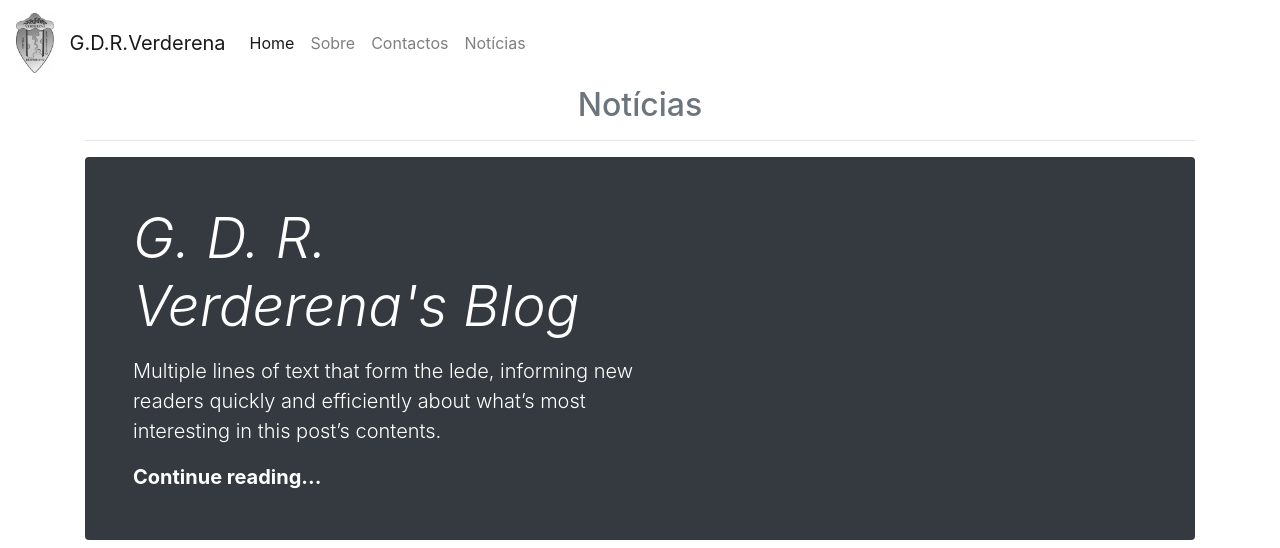
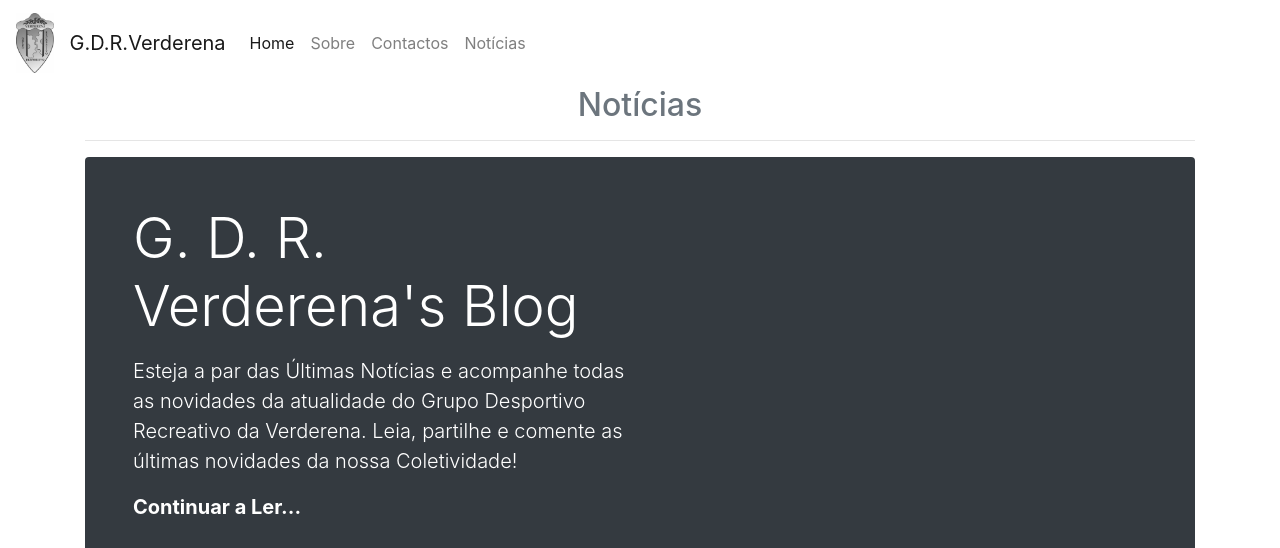
Before and after one commit to GDR-Verderena/gdr-verderena.github.io, a Jekyll site: the page built from blog/index.html, in a window 1280 px wide and 900 px high, cut to the strip 0-548 px from the top of the window. Built offline with Jekyll 4.4.1, drawn with Linux system fonts in a browser that asks for light colours.

Commit message:
Update index.html

```diff
--- a/blog/index.html
+++ b/blog/index.html
@@ -10,13 +10,12 @@ title: G. D. R. Verderena's Blog
 
 <div class="jumbotron p-4 p-md-5 text-white rounded bg-dark">
   <div class="col-md-6 px-0">
-    <h3 class="display-4 font-italic">{{ page.title }}</h3>
+    <h3 class="display-4 ">{{ page.title }}</h3>
     <p class="lead my-3">
-      Multiple lines of text that form the lede, informing new readers quickly
-      and efficiently about what’s most interesting in this post’s contents.
+      Esteja a par das Últimas Notícias e acompanhe todas as novidades da atualidade do Grupo Desportivo Recreativo da Verderena. Leia, partilhe e comente as últimas novidades da nossa Coletividade!
     </p>
     <p class="lead mb-0">
-      <a href="#" class="text-white font-weight-bold">Continue reading...</a>
+      <a href="#news" class="text-white font-weight-bold">Continuar a Ler...</a>
     </p>
   </div>
 </div>
@@ -64,7 +63,7 @@ title: G. D. R. Verderena's Blog
   <div class="col-md-9">
     {% for post in site.posts %}
 
-    <section class="section-1">
+    <section id="news" class="section-1">
       <div class="container text-center">
         <div class="row">
           {% if post.featured-image And post.featured-image != "" And
```
